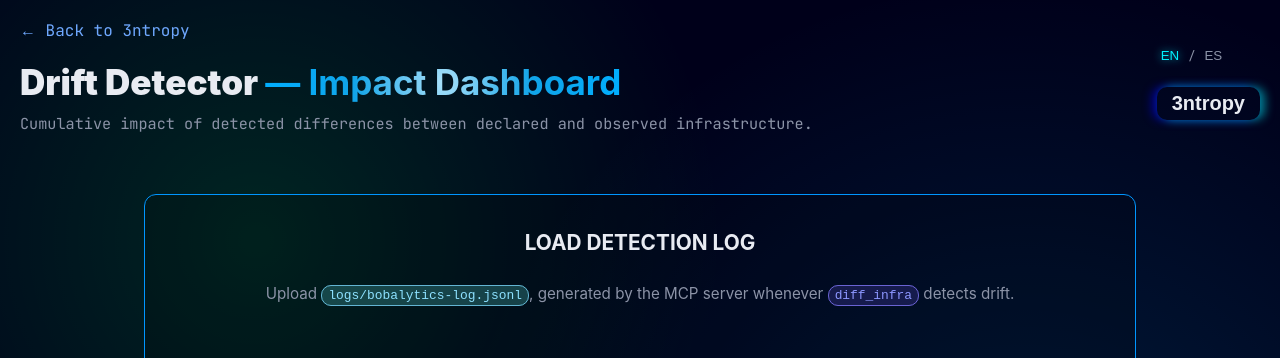
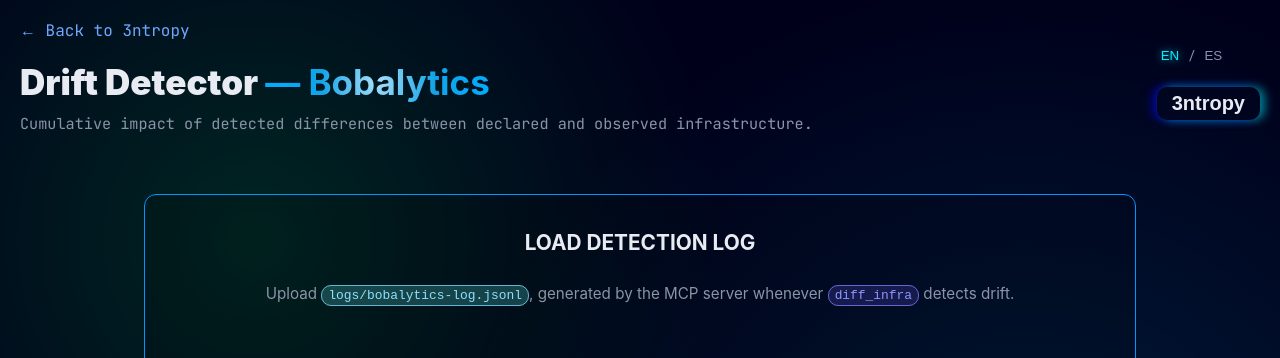
Before and after one commit to MijaelYujra/IBMHackathon2026, a plain HTML site: page dashboard/impact.html in a window 1280 px wide. Shown: the top 358 px of the page. Drawn offline with Linux system fonts and the light colour scheme; a web font is replaced by a local one.

Commit message:
Change impact title name

```diff
--- a/dashboard/impact.html
+++ b/dashboard/impact.html
@@ -13,7 +13,7 @@
         <div class="left-header">
           <p><a href="./index.html" class="back-link"><span aria-hidden="true">←</span> <span data-impact-i18n="back">Back to 3ntropy</span></a></p>
           <div class="title-double">
-            <h1 class="title">Drift Detector <b>— Impact Dashboard</b></h1>
+            <h1 class="title">Drift Detector <b>— Bobalytics</b></h1>
             <p class="sub" data-impact-i18n="subtitle">Cumulative impact of detected differences between declared and observed infrastructure.</p>
           </div>
         </div>
```
